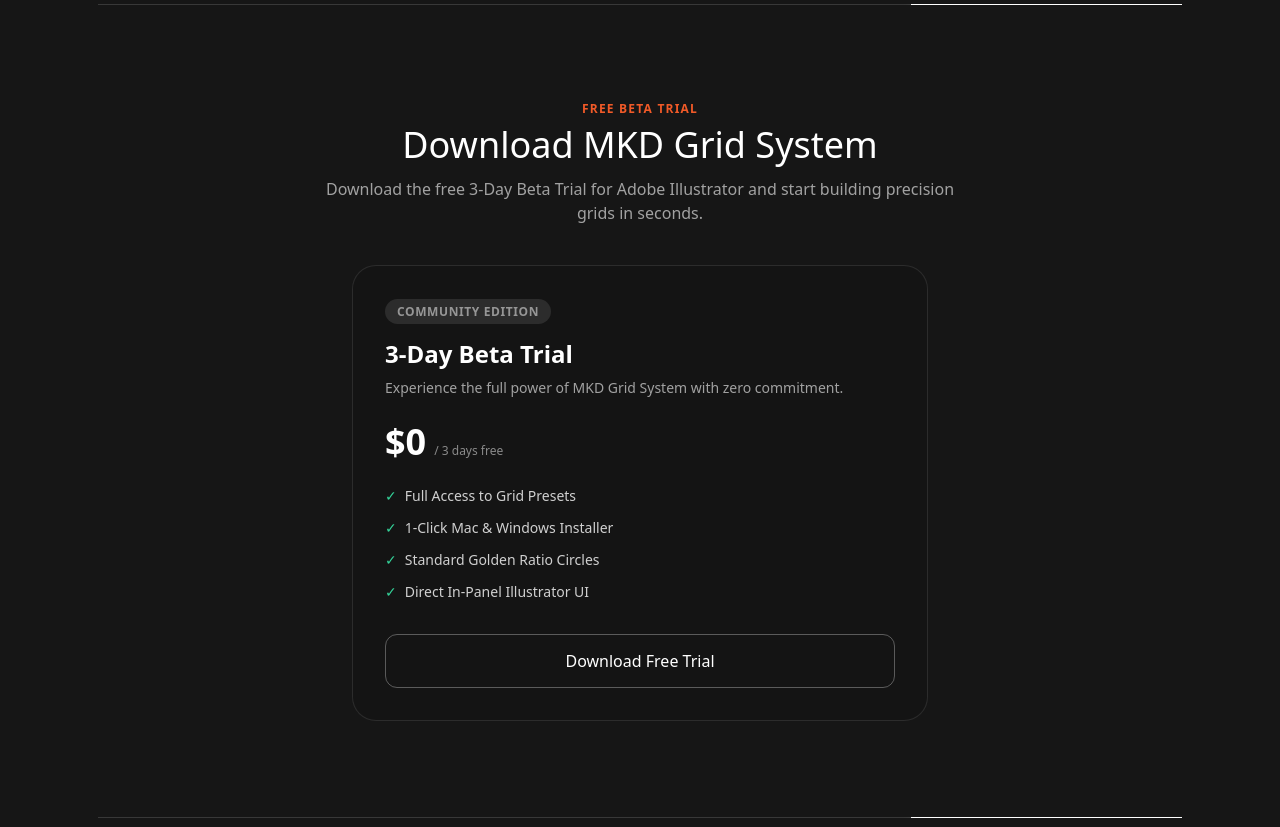
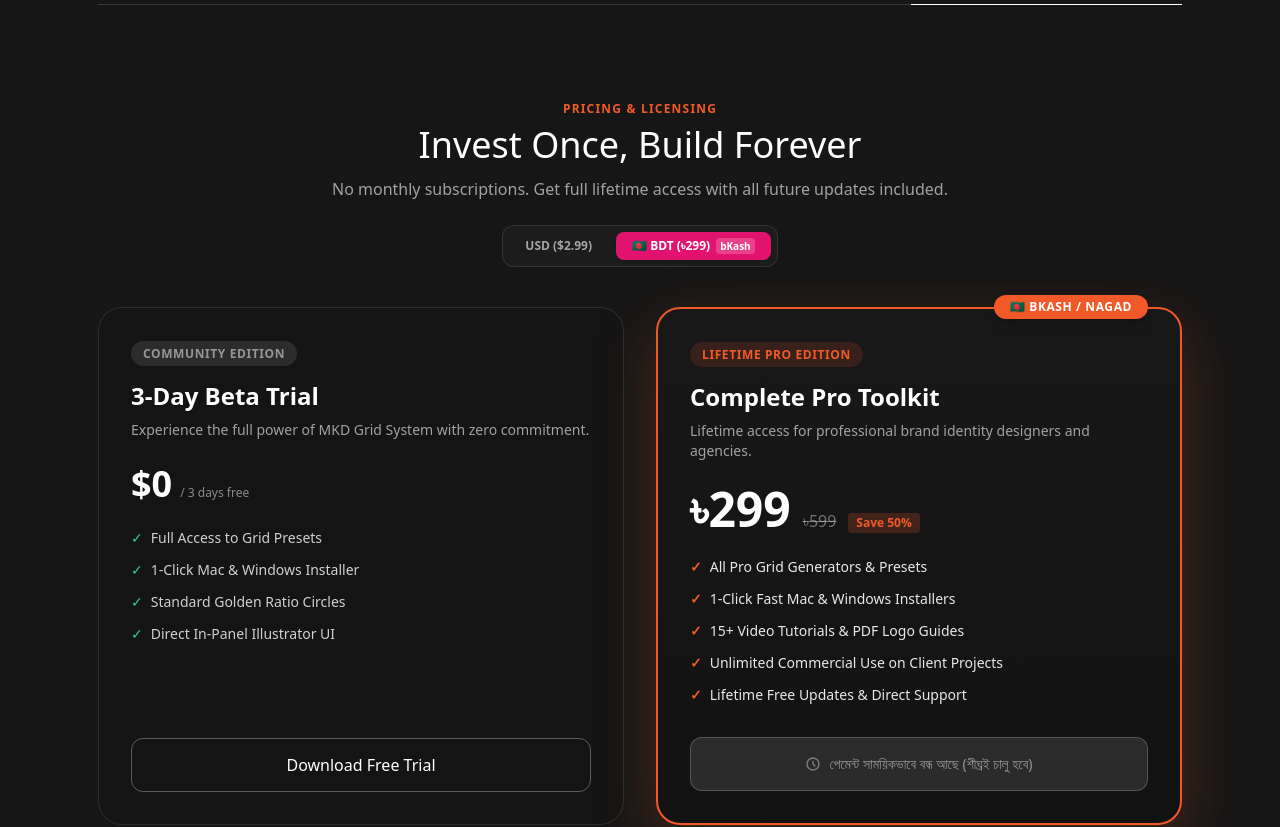
Before and after one commit to MkdesignerBD/itsmkd-portfolio, a React (Create React App) app: page /tools in a window 1280 px wide. Shown: the part 2400-3227 px from the top of the page. Built offline with nearby package versions, Linux system fonts and the light colour scheme.

Commit message:
fix(tools): keep Lifetime Pro card visible and disable purchase action button

```diff
--- a/src/pages/Tools.jsx
+++ b/src/pages/Tools.jsx
@@ -718,7 +718,7 @@
   const [paymentError, setPaymentError] = useState("");
 
   // Feature Flags
-  const SHOW_PREMIUM_OPTION = false; // Set to true to re-enable Lifetime Pro pricing and checkout
+  const IS_PAYMENT_ENABLED = false; // Set to true when payment gateway / bKash is ready
 
   // Prices & Payment Numbers
   const priceUSD = "2.99";
@@ -1149,24 +1149,21 @@
       </div>
 
       {/* =================================================================
-          3. PRICING & DOWNLOAD SECTION
+          3. PRICING & PURCHASE SECTION (DUAL CURRENCY: USD / BDT)
           ================================================================= */}
       <section id="pricing" className="max-w-[1366px] mx-auto px-6 md:px-[98px] pt-16 md:pt-24 pb-16 md:pb-24 relative z-10">
         <div className="text-center max-w-[650px] mx-auto mb-10">
           <span className="text-[#f15a28] text-xs font-semibold uppercase tracking-widest block mb-2">
-            {SHOW_PREMIUM_OPTION ? "Pricing & Licensing" : "Free Beta Trial"}
+            Pricing &amp; Licensing
           </span>
           <h2 className="text-3xl md:text-4xl font-medium text-white mb-3">
-            {SHOW_PREMIUM_OPTION ? "Invest Once, Build Forever" : "Download MKD Grid System"}
+            Invest Once, Build Forever
           </h2>
           <p className="text-sm md:text-base text-white/60">
-            {SHOW_PREMIUM_OPTION
-              ? "No monthly subscriptions. Get full lifetime access with all future updates included."
-              : "Download the free 3-Day Beta Trial for Adobe Illustrator and start building precision grids in seconds."}
+            No monthly subscriptions. Get full lifetime access with all future updates included.
           </p>
 
-          {/* Currency Switcher (Hidden when premium option is turned off) */}
-          {SHOW_PREMIUM_OPTION && (
+          {/* Currency Switcher */}
           <div className="inline-flex items-center gap-2 p-1.5 rounded-xl bg-[#1c1c1c] border border-white/10 mt-6">
             <button
               onClick={() => setCurrency("USD")}
@@ -1190,10 +1187,9 @@
               <span className="text-[10px] bg-white/20 px-1 rounded">bKash</span>
             </button>
           </div>
-          )}
-        </div>
-
-        <div className={SHOW_PREMIUM_OPTION ? "grid grid-cols-1 md:grid-cols-2 gap-8 items-stretch" : "max-w-xl mx-auto"}>
+        </div>
+
+        <div className="grid grid-cols-1 md:grid-cols-2 gap-8 items-stretch">
           {/* Option 1: Free Trial */}
           <motion.div
             whileHover={{ y: -4 }}
@@ -1249,8 +1245,7 @@
             </motion.a>
           </motion.div>
 
-          {/* Option 2: Lifetime Pro License (Conditionally Rendered) */}
-          {SHOW_PREMIUM_OPTION && (
+          {/* Option 2: Lifetime Pro License */}
           <motion.div
             whileHover={{ y: -4, scale: 1.01 }}
             className="rounded-3xl bg-gradient-to-b from-[#181818] to-[#121212] border-2 border-[#f15a28] p-8 flex flex-col justify-between relative shadow-[0_20px_60px_rgba(241,90,40,0.25)]"
@@ -1299,6 +1294,7 @@
               </ul>
             </div>
 
+            {IS_PAYMENT_ENABLED ? (
               <motion.button
                 whileHover={{ scale: 1.02 }}
                 whileTap={{ scale: 0.98 }}
@@ -1312,8 +1308,19 @@
                 <span>{currency === "BDT" ? "প্রিমিয়াম লাইসেন্স নিন (৳২৯৯)" : "Get Lifetime Pro ($2.99)"}</span>
                 <span>&rarr;</span>
               </motion.button>
+            ) : (
+              <button
+                disabled
+                type="button"
+                className="mt-8 w-full py-4 rounded-xl bg-white/10 border border-white/20 text-white/50 font-medium flex items-center justify-center gap-2 cursor-not-allowed text-center text-sm select-none"
+              >
+                <svg className="w-4 h-4 text-white/40" fill="none" viewBox="0 0 24 24" stroke="currentColor">
+                  <path strokeLinecap="round" strokeLinejoin="round" strokeWidth="2" d="M12 8v4l3 3m6-3a9 9 0 11-18 0 9 9 0 0118 0z" />
+                </svg>
+                <span>{currency === "BDT" ? "পেমেন্ট সাময়িকভাবে বন্ধ আছে (শীঘ্রই চালু হবে)" : "Payment Coming Soon"}</span>
+              </button>
+            )}
           </motion.div>
-          )}
         </div>
       </section>
 
@@ -1562,7 +1569,7 @@
           5. CHECKOUT / PURCHASE MODAL WITH BKASH & INTERNATIONAL TABS
           ================================================================= */}
       <AnimatePresence>
-        {SHOW_PREMIUM_OPTION && showCheckoutModal && (
+        {IS_PAYMENT_ENABLED && showCheckoutModal && (
           <motion.div
             initial={{ opacity: 0 }}
             animate={{ opacity: 1 }}
```
Lines whose indentation alone changed are shown as unchanged.
